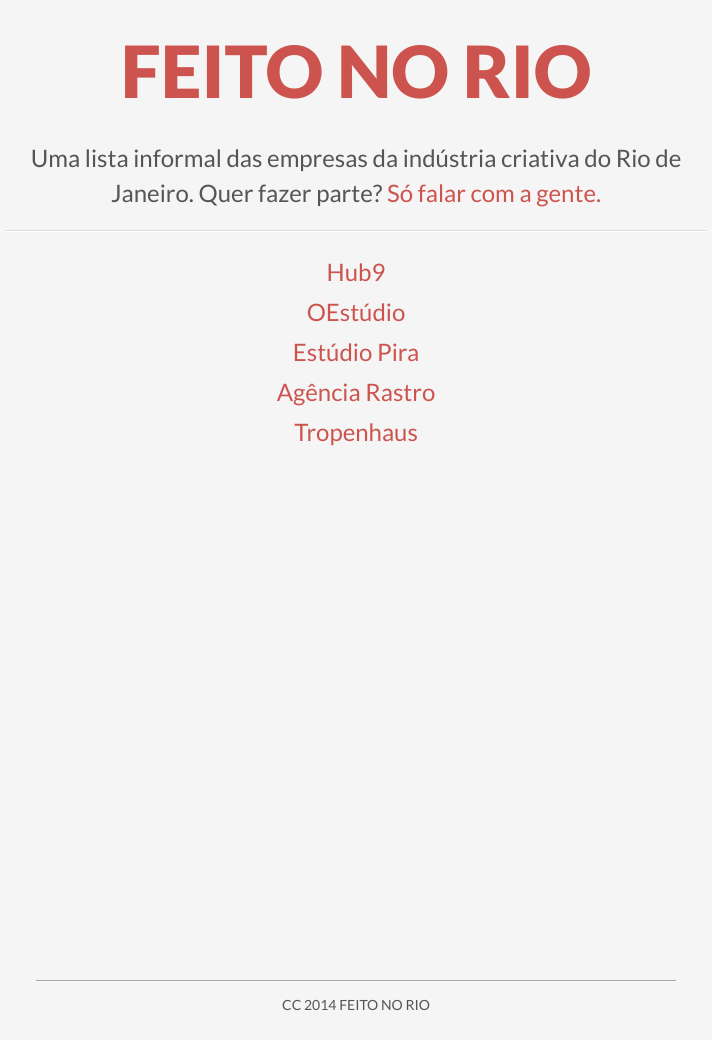
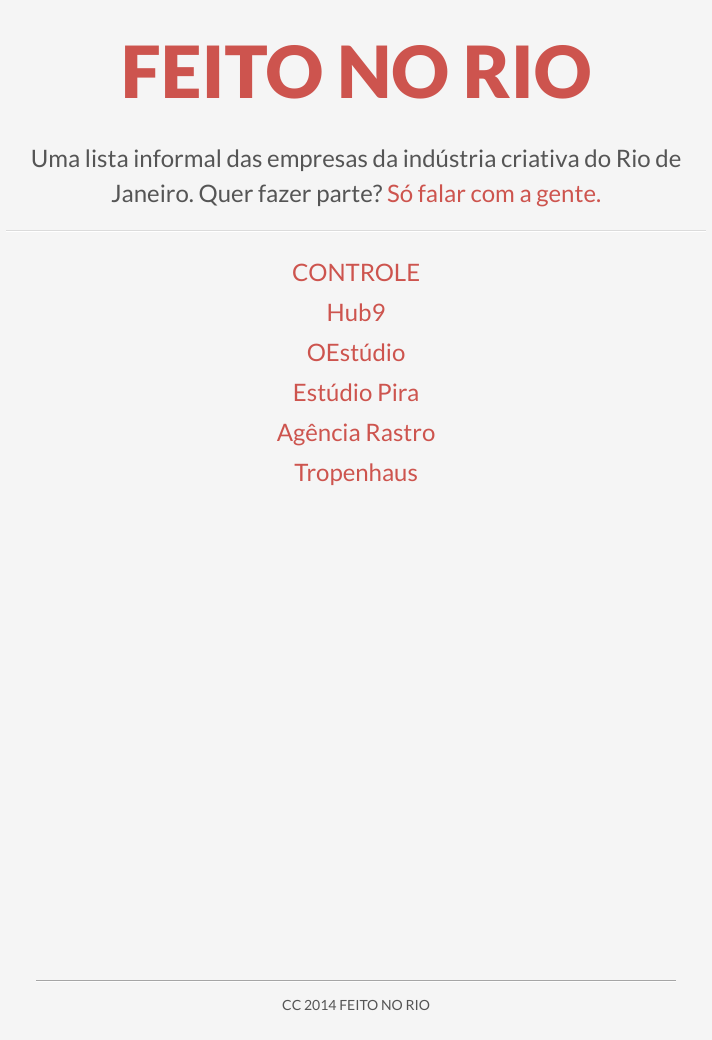
Before and after one commit to dfosco/feitonorio, a Jekyll site: the page built from index.md, in a window 1280 px wide. Shown: the whole page, without its empty margins (284-996 px from the left). Built offline with Jekyll 4.4.1, drawn with Linux system fonts in a browser that asks for light colours; nearby versions of some CDN libraries; library files that are not in the unit come from our copies.

Commit message:
controle

```diff
--- a/index.md
+++ b/index.md
@@ -9,6 +9,7 @@ Uma lista informal das empresas da indústria criativa do Rio de Janeiro. Quer f
 
 ---
 
+  - [CONTROLE](https://www.facebook.com/hub9.co)
   - [Hub9](https://www.facebook.com/hub9.co)
   - [OEstúdio](http://oestudio.com.br/)
   - [Estúdio Pira](http://estudiopira.com/)
```
Also changed, not shown: 3 other files.
